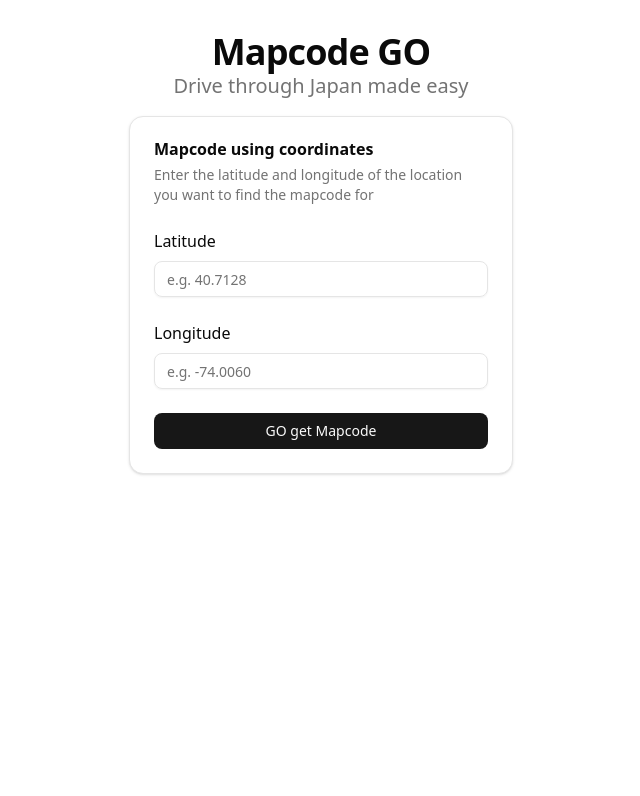
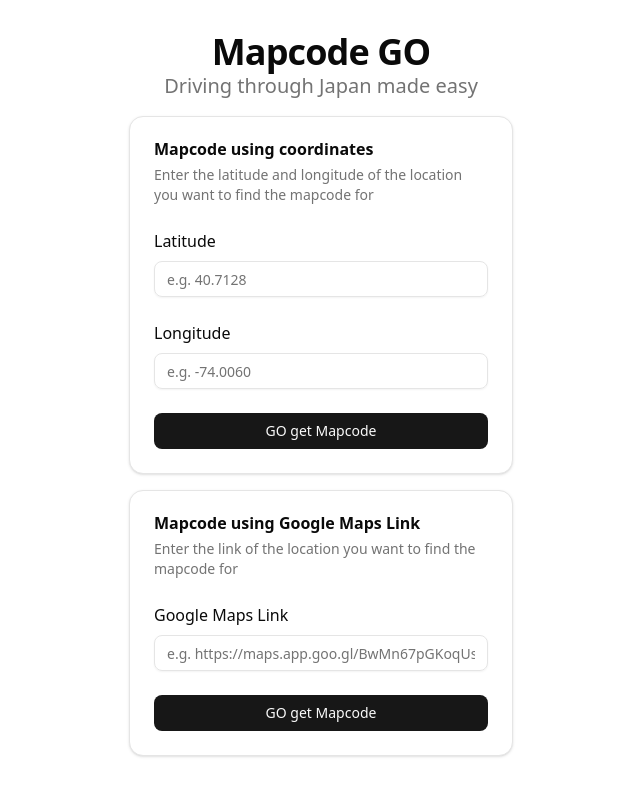
Before and after one commit to ocampco/mapcode-go, a React (Vite) app: page / in a window 1280 px wide. Shown: the top 796 px of the page, without its empty margins (319-959 px from the left). Built offline with nearby package versions, Linux system fonts and the light colour scheme.

Commit message:
wip: allow searching by mapcode

```diff
--- a/src/App.tsx
+++ b/src/App.tsx
@@ -12,13 +12,15 @@ import { Button } from '@/components/ui/button'
 import DensoMapcodeService from './services/DensoMapcodeService';
 import { Label } from '@radix-ui/react-label';
 import { Input } from './components/ui/input';
+import { expandShortUrl } from './services/GoogleMapsLinkService';
 
 const App = () => {
   const [inputLatitude, setInputLatitude] = useState<string>('');
   const [inputLongitude, setInputLongitude] = useState<string>('');
+  const [inputGoogleMapsLink, setInputGoogleMapsLink] = useState<string>('');
 
-  const handleSubmit = (e: React.MouseEvent<HTMLButtonElement>) => {
-    console.log("🔥 handleSubmit");
+  // TODO: Move to server
+  const handleMapcodeFromCoordinates = (e: React.MouseEvent<HTMLButtonElement>) => {
     e.preventDefault();
     console.log("🔥 inputLatitude=", inputLatitude);
     console.log("🔥 inputLongitude=", inputLongitude);
@@ -27,16 +29,25 @@ const App = () => {
     console.log("🔥 mapcode=", mapcode);
   };
 
+  // TODO: Move to server
+  const handleMapcodeFromGoogleMapsLink = async (e: React.MouseEvent<HTMLButtonElement>) => {
+    e.preventDefault();
+    console.log("🔥 inputGoogleMapsLink=", inputGoogleMapsLink);
+
+    const expandedUrl = await expandShortUrl(inputGoogleMapsLink);
+    console.log("🔥 expandedUrl=", expandedUrl);
+  };
+
   return (
     <>
       <h1 className="scroll-m-20 text-center text-4xl font-extrabold tracking-tight text-balance">
         Mapcode GO
       </h1>
       <p className="text-muted-foreground text-xl mb-4">
-        Drive through Japan made easy
+        Driving through Japan made easy
       </p>
 
-      <Card className="w-full max-w-sm mx-auto text-left">
+      <Card className="w-full max-w-sm mx-auto text-left mb-4">
         <CardHeader>
           <CardTitle>Mapcode using coordinates</CardTitle>
           <CardDescription>Enter the latitude and longitude of the location you want to find the mapcode for</CardDescription>
@@ -68,7 +79,34 @@ const App = () => {
           </div>
         </CardContent>
         <CardFooter>
-          <Button type="button" className="w-full" onClick={handleSubmit}>
+          <Button type="button" className="w-full" onClick={handleMapcodeFromCoordinates}>
+            GO get Mapcode
+          </Button>
+        </CardFooter>
+      </Card>
+
+      <Card className="w-full max-w-sm mx-auto text-left">
+        <CardHeader>
+          <CardTitle>Mapcode using Google Maps Link</CardTitle>
+          <CardDescription>Enter the link of the location you want to find the mapcode for</CardDescription>
+        </CardHeader>
+        <CardContent>
+          <div className="flex flex-col gap-6">
+            <div className="grid gap-2">
+              <Label>Google Maps Link</Label>
+              <Input
+                type="text"
+                required
+                value={inputGoogleMapsLink}
+                onChange={(e) => setInputGoogleMapsLink(e.target.value)}
+                placeholder="e.g. https://maps.app.goo.gl/BwMn67pGKoqUsz5m6"
+                autoComplete="off"
+              />
+            </div>
+          </div>
+        </CardContent>
+        <CardFooter>
+          <Button type="button" className="w-full" onClick={handleMapcodeFromGoogleMapsLink}>
             GO get Mapcode
           </Button>
         </CardFooter>
--- /dev/null
+++ b/src/services/GoogleMapsLinkService.ts
@@ -0,0 +1,13 @@
+export const expandShortUrl = async (shortUrl: string): Promise<string | null> => {
+    try {
+        const response = await fetch(shortUrl, { method: 'HEAD', redirect: 'follow' });
+
+        console.log("🔥 response=", response);
+
+        return response.url;
+    } catch (err) {
+        console.error("Failed to expand URL:", err);
+
+        return null;
+    }
+}
```
